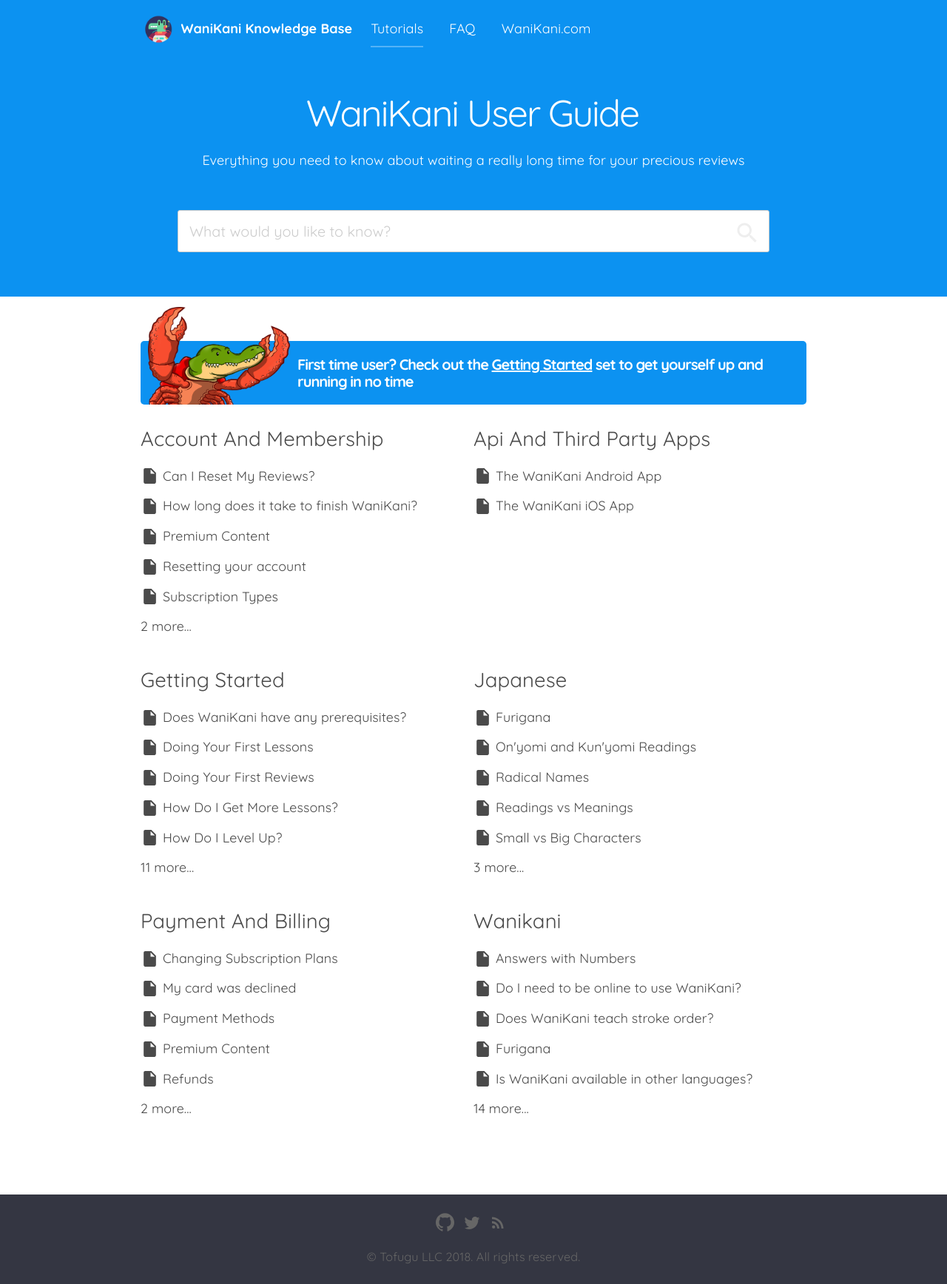
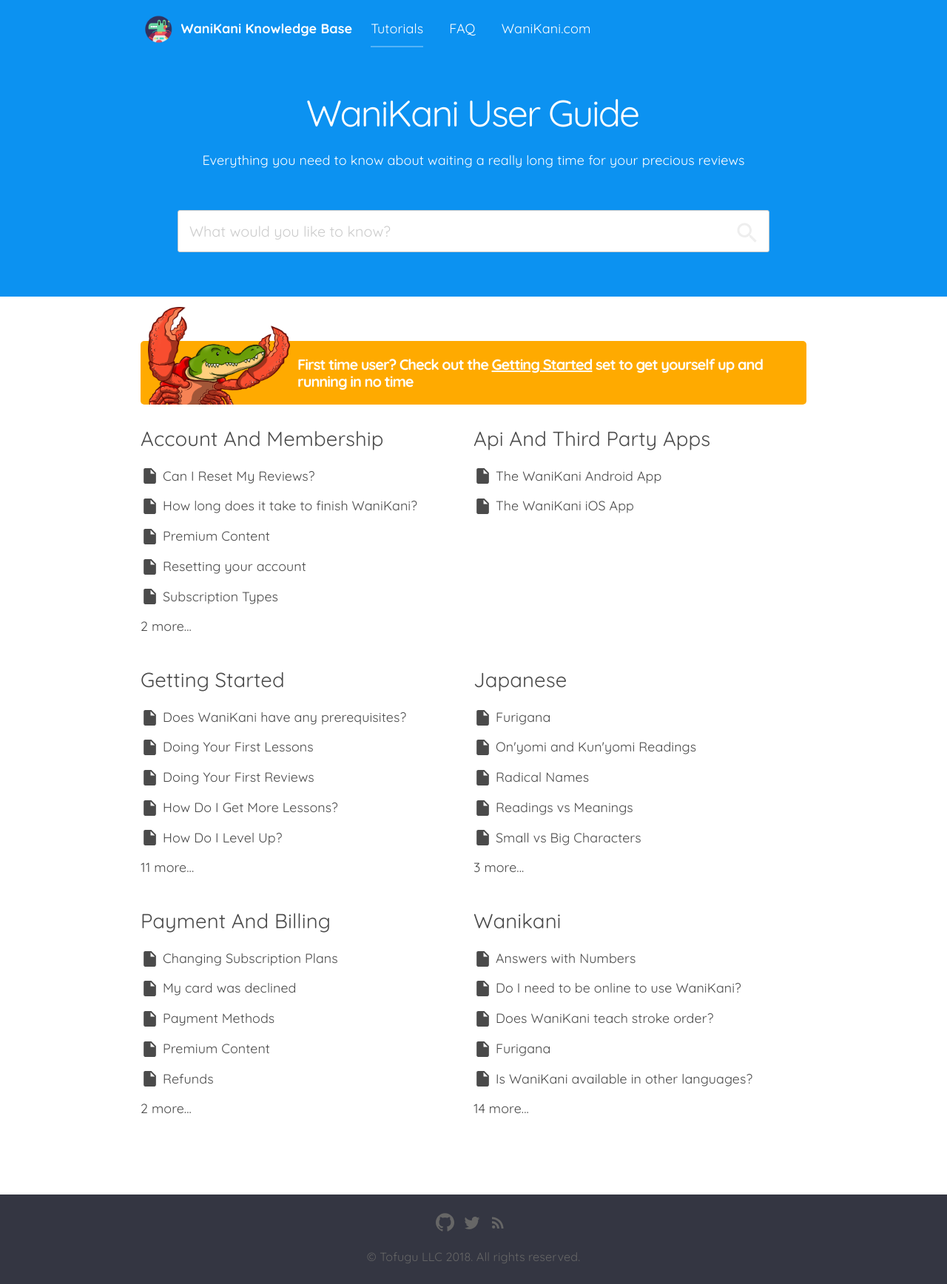
Before and after one commit to CloudCannon/base-jekyll-template, a Jekyll site: the page built from index.html, in a window 1280 px wide. Shown: the whole page at 74% size. Built offline with Jekyll 4.4.1, drawn with Linux system fonts in a browser that asks for light colours; nearby versions of some CDN libraries.

Commit message:
Change banner color to orange

```diff
--- a/_sass/wanikani/banner.scss
+++ b/_sass/wanikani/banner.scss
@@ -5,7 +5,7 @@
 
 // _sass/tutorials.scss:129
 .banner--getting-started {
-  background-color: $header-color;
+  background-color: #ffaa00;
   border-radius: 5px;
   position: relative;
   &:after {
```
